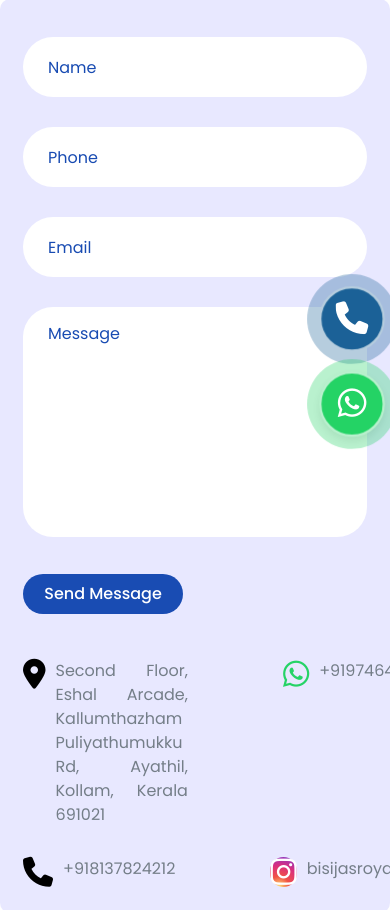
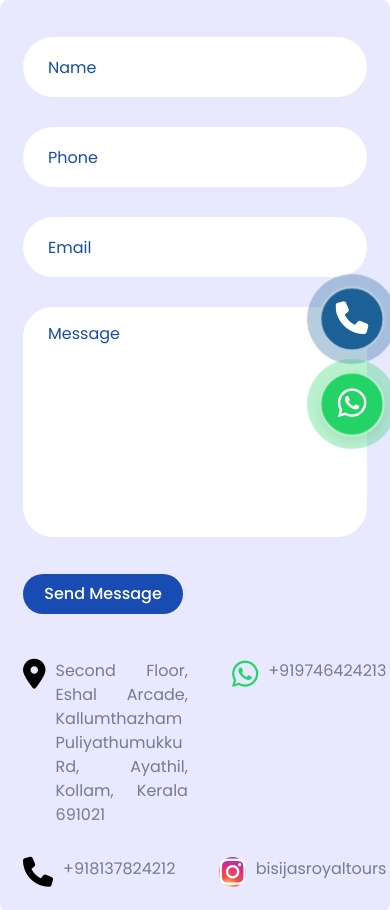
Before and after one commit to Vinith-Vj/Bisijas, a Django app: page /contactus in a window 390 px wide; the page is wider, and only the part inside the window is pictured. Shown: the part 360-1270 px from the top of that part. Run offline with Django 5.2, Linux system fonts and the light colour scheme; some libraries are stand-ins or nearby versions.

Commit message:
made the gap in class link-loc in contcat page for small devices

```diff
--- a/static/css/style.css
+++ b/static/css/style.css
@@ -2493,8 +2493,8 @@ figcaption p {
 }
 
 @media (max-width: 575px) {
-  .links-loc {
-    gap: 50px;
+  .link-loc {
+    gap: 44px;
   }
 }
 
```
